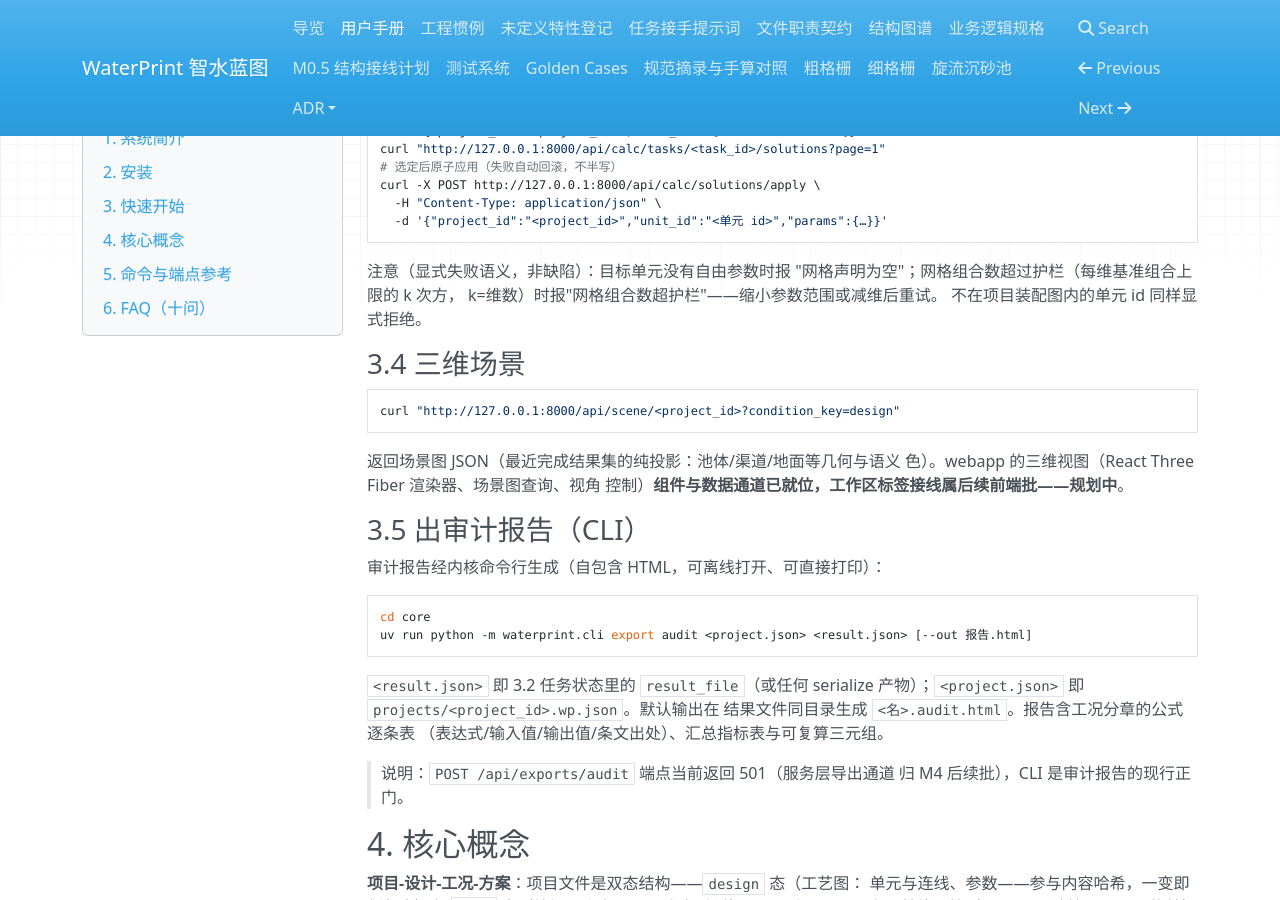
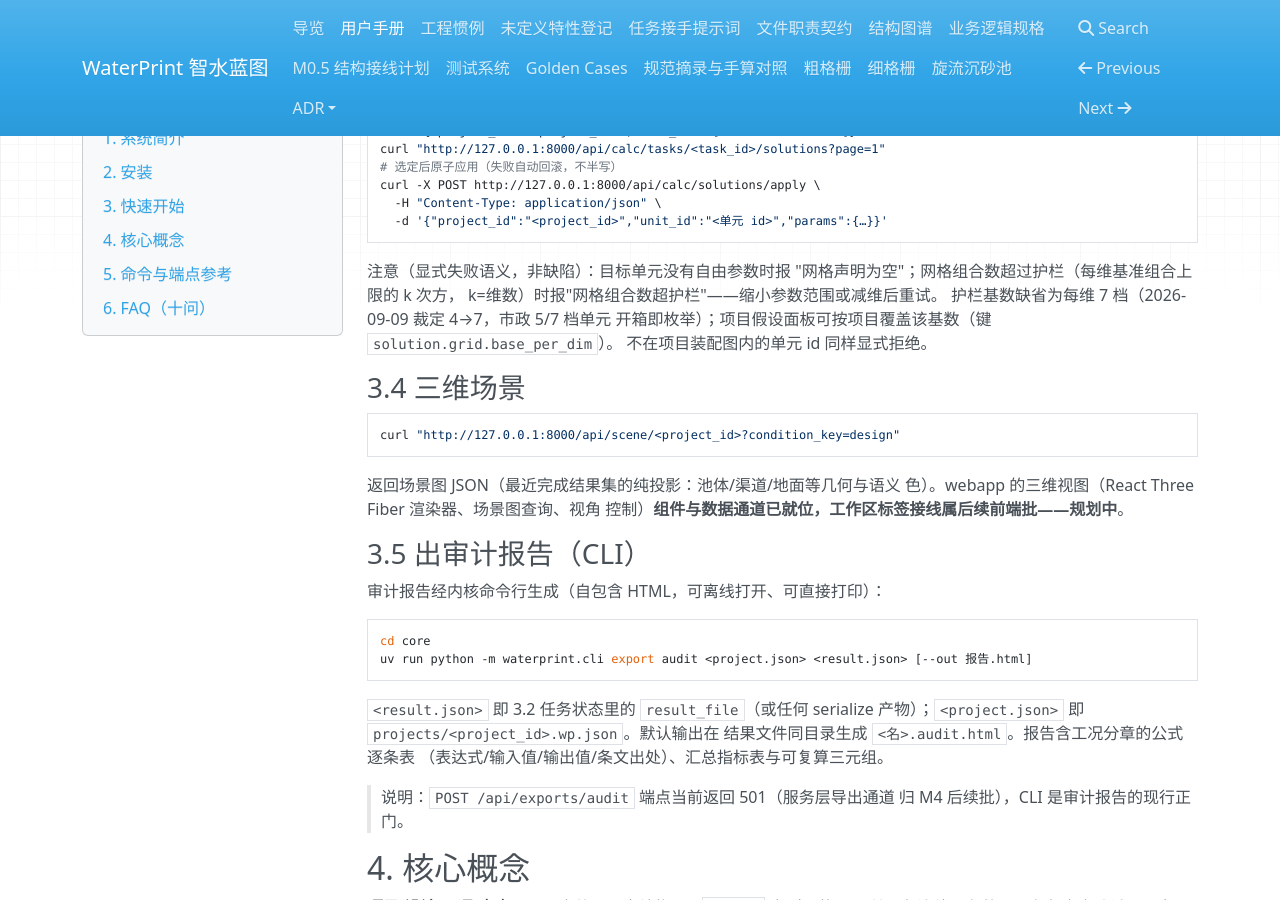
Before and after one commit to yyx20040712/waterprint, an MkDocs documentation site: the page built from docs/user-manual.md, in a window 1280 px wide and 900 px high, scrolled down 1767 px. Built offline with MkDocs 1.6.1, drawn with Linux system fonts in a browser that asks for light colours; nearby versions of some CDN libraries.

Commit message:
B2 参数中文化批文档笔: 用户手册枚举护栏段补缺省基数 7 与项目假设覆盖通道口径(A1+A2 用户侧登记)
- §3.3 :107-109 护栏提示段补三行(段内扩写,不新增章节): 护栏基数缺省=每维 7 档(2026-09-09 裁定 4→7,市政 5/7 档单元开箱即枚举——Ruling 2026-09-09 A1)+项目假设面板可按项目覆盖该基数(键 solution.grid.base_per_dim——A2 覆盖管道经 env.assumptions 接线后的用户侧口径);措辞沿手册既有简洁电报体,键名反引号沿 §3.2/§4 先例
- 通读勘误面如实记录: 全手册参数/方案相关段落(§3.3 枚举/§4 核心概念/§5.2 端点表/FAQ)零「列头/标签=英文键名」类旧描述——本手册 curl/API 取向,与 B2 参数中文标签/方案表中文列头新 UI 无矛盾面,勘正=零改
- PD14-C5 件面说明: 本笔=user-manual 单件——批内其余文档登记已随域笔落地(file-contracts 六键口径+行数陈数=ec9647d/81b8be6;structure-graph §3 参数级中文名真源注记=ec9647d;仓库外 pending-domain-expert.md §31 B2 追认节=ec9647d)
- 验证: 中文可读工具验证 OK(乱码串 0);240 行<500;git diff --stat 单件无蔓延
- 授权口径: Ruling 2026-09-09(n+26 尾三批序列批复①)B2 批;护栏 A1+A2 组合=2026-09-09 用户呈裁裁定;执行规格=briefs/task-B2-plan.md PD13 尾行/PD14-C5

```diff
--- a/docs/user-manual.md
+++ b/docs/user-manual.md
@@ -107,6 +107,9 @@ curl -X POST http://127.0.0.1:8000/api/calc/solutions/apply \
 注意（显式失败语义，非缺陷）：目标单元没有自由参数时报
 "网格声明为空"；网格组合数超过护栏（每维基准组合上限的 k 次方，
 k=维数）时报"网格组合数超护栏"——缩小参数范围或减维后重试。
+护栏基数缺省为每维 7 档（2026-09-09 裁定 4→7，市政 5/7 档单元
+开箱即枚举）；项目假设面板可按项目覆盖该基数（键
+`solution.grid.base_per_dim`）。
 不在项目装配图内的单元 id 同样显式拒绝。
 
 ### 3.4 三维场景
```
